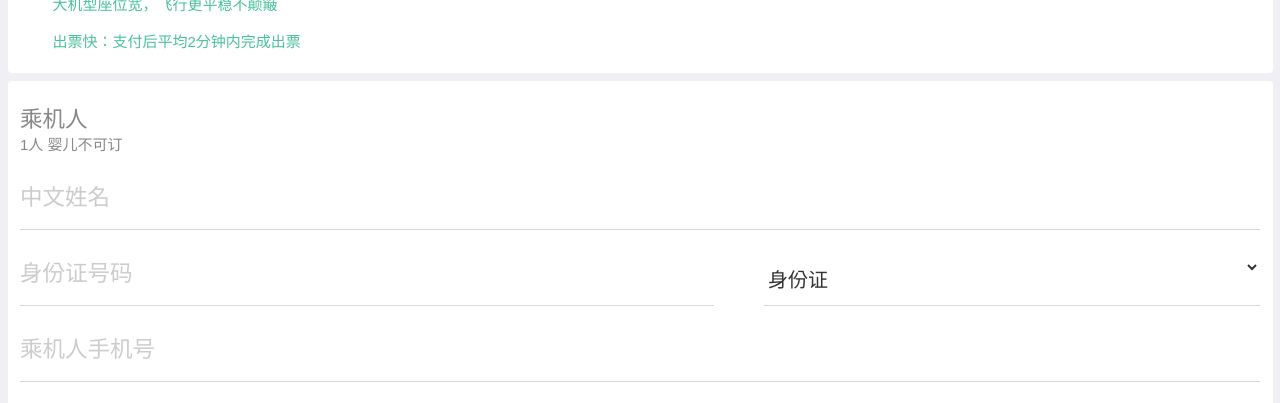
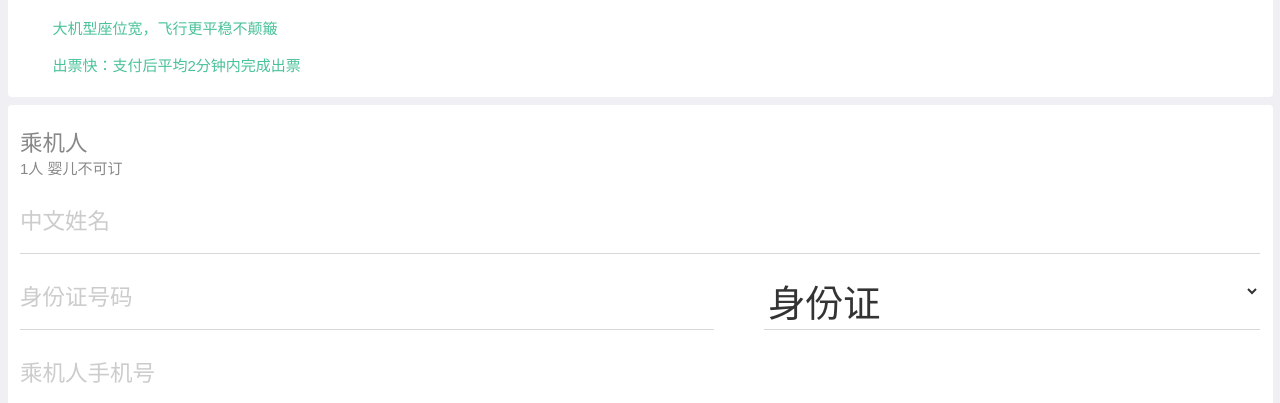
Before and after one commit to kaikai0627/mobileApp, a plain HTML site: page index.html in a window 1280 px wide. Shown: the part 84-487 px from the top of the page. Drawn offline with Linux system fonts and the light colour scheme.

Commit message:
Update 1.css

```diff
--- a/1.css
+++ b/1.css
@@ -11,17 +11,9 @@ body {
     font: .8rem "microsoft yahei", Arial, Helvetica, sans-serif;
     margin: 0;
     padding: 0;
-    overflow-y: hidden;
-    overflow-x: hidden;
+    font-size:1.5rem;
 }
-.booking_wrap{
-    position: absolute;
-    top: 0;
-    right: 0;
-    bottom: 0;
-    left: 0;
-    overflow: auto;
-}
+
 ul, li, p, h1, h2, h3, h4, h5, h6, dl, dt, dd {
     margin: 0;
     padding: 0;
```
